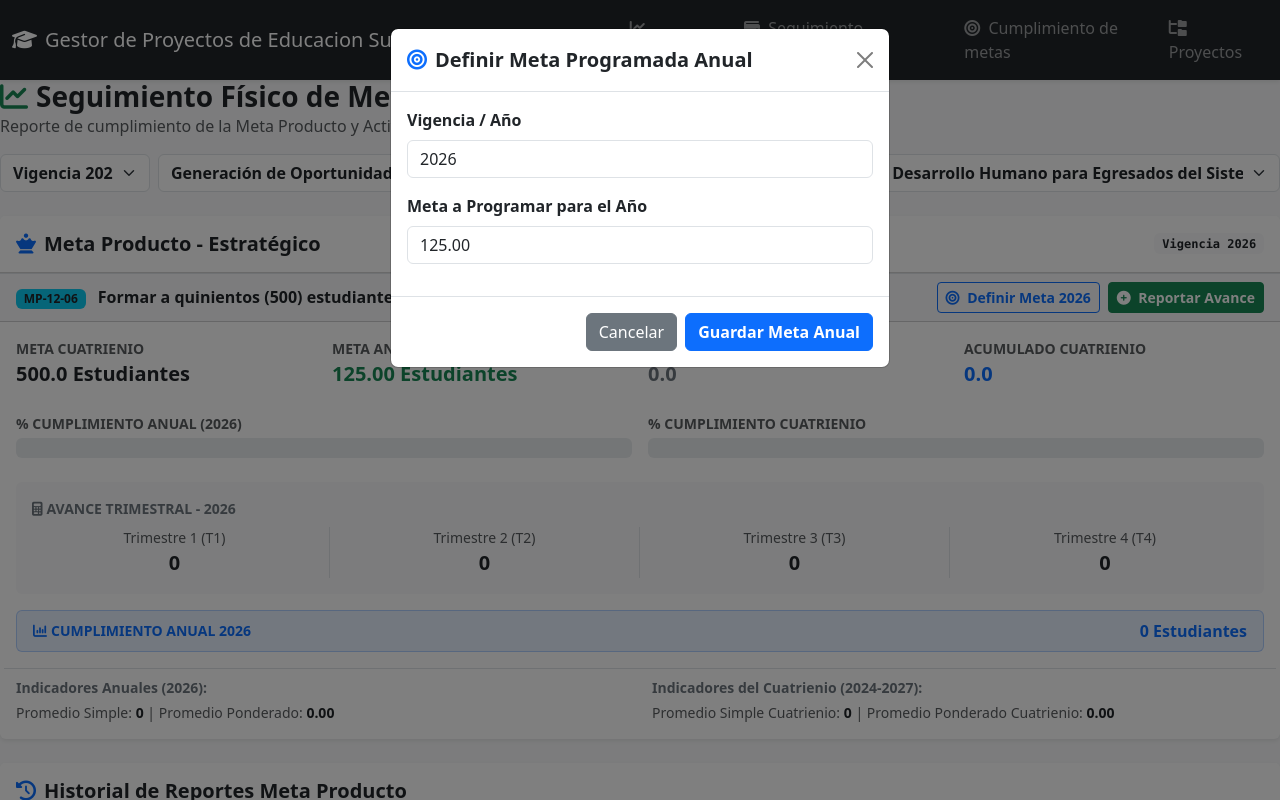
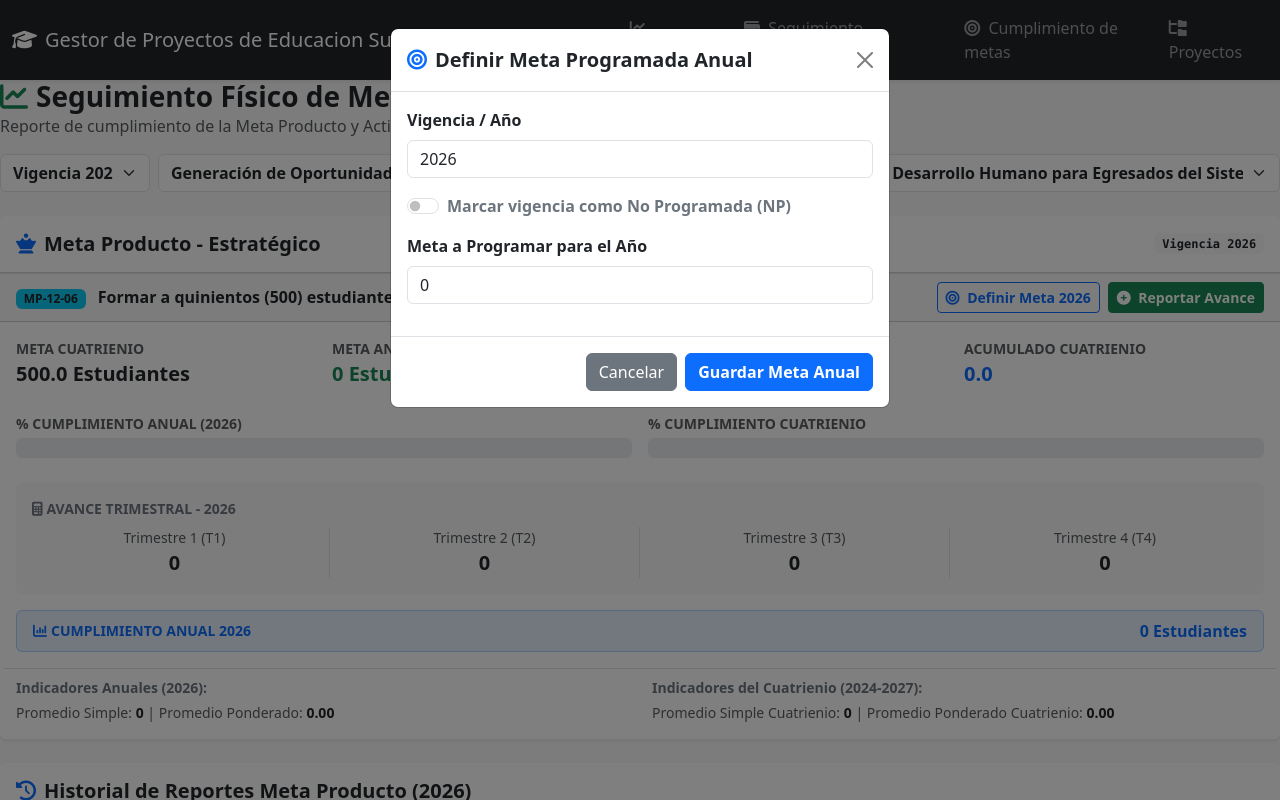
Before and after one commit to SrCristian18/manejo-proyectos-sed, a Spring Boot app: page /metas in a window 1280 px wide, after a click that opens the changed part. Run offline with Spring Boot 4, Linux system fonts and the light colour scheme; data comes from the database, SQL or seed files in the repository; empty tables hold one stand-in row (values such as "Sample post"); database files in the repository are not loaded.

Commit message:
fix(metas): corregir historial para estrategico e inversion y añadir NP a la definición de metas anuales

```diff
--- a/src/main/java/com/sed/gestor/proyectos/controller/WebController.java
+++ b/src/main/java/com/sed/gestor/proyectos/controller/WebController.java
@@ -246,13 +246,14 @@ public class WebController {
     //Agregar metas anuales
     @PostMapping("/metas/meta-anual/guardar")
     public String guardarMetaAnual(@RequestParam Long metaProductoId,
-                                     @RequestParam Long proyectoId,
-                                     @RequestParam Integer vigencia,
-                                     @RequestParam BigDecimal valorProgramado,
-                                     RedirectAttributes redirectAttributes) {
-        metaService.guardarMetaAnual(metaProductoId, vigencia, valorProgramado);
-        redirectAttributes.addFlashAttribute("mensajeExito", "Meta programada para la vigencia " + vigencia + " guardada correctamente.");
-
+                                   @RequestParam Long proyectoId,
+                                   @RequestParam Integer vigencia,
+                                   @RequestParam(required = false) BigDecimal valorProgramado,
+                                   @RequestParam(defaultValue = "false") boolean noProgramada,
+                                   RedirectAttributes redirectAttributes) {
+        metaService.guardarMetaAnual(metaProductoId, vigencia, valorProgramado, noProgramada);
+        redirectAttributes.addFlashAttribute("mensajeExito",
+                noProgramada ? "Vigencia marcada como No Programada (NP)." : "Meta anual guardada correctamente.");
         return "redirect:/metas?proyectoId=" + proyectoId + "&vigencia=" + vigencia;
     }
 
@@ -261,10 +262,12 @@ public class WebController {
     public String guardarActividadMetaAnual(@RequestParam Long actividadId,
                                             @RequestParam Long proyectoId,
                                             @RequestParam Integer vigencia,
-                                            @RequestParam BigDecimal valorProgramado,
+                                            @RequestParam(required = false) BigDecimal valorProgramado,
+                                            @RequestParam(defaultValue = "false") boolean noProgramada,
                                             RedirectAttributes redirectAttributes) {
-        metaService.guardarActividadMetaAnual(actividadId, vigencia, valorProgramado);
-        redirectAttributes.addFlashAttribute("mensajeExito", "Meta anual de la actividad guardada correctamente.");
+        metaService.guardarActividadMetaAnual(actividadId, vigencia, valorProgramado, noProgramada);
+        redirectAttributes.addFlashAttribute("mensajeExito",
+                noProgramada ? "Actividad marcada como No Programada (NP) para la vigencia." : "Meta anual de la actividad guardada correctamente.");
         return "redirect:/metas?proyectoId=" + proyectoId + "&vigencia=" + vigencia;
     }
 
--- a/src/main/java/com/sed/gestor/proyectos/dto/ActividadResumenDTO.java
+++ b/src/main/java/com/sed/gestor/proyectos/dto/ActividadResumenDTO.java
@@ -34,6 +34,8 @@ public class ActividadResumenDTO {
     private BigDecimal trimestre4 = BigDecimal.ZERO;
 
     private List<AvanceActividad> avances = new ArrayList<>();
+
+    private boolean noProgramada = false;
 
     public ActividadResumenDTO() {
     }
@@ -97,4 +99,7 @@ public class ActividadResumenDTO {
 
     public List<AvanceActividad> getAvances() { return avances; }
     public void setAvances(List<AvanceActividad> avances) { this.avances = avances; }
+
+    public boolean isNoProgramada() {return noProgramada;}
+    public void setNoProgramada(boolean noProgramada) {this.noProgramada = noProgramada;}
 }
--- a/src/main/resources/templates/metas.html
+++ b/src/main/resources/templates/metas.html
@@ -81,7 +81,11 @@
                 </div>
                 <div class="col-md-3">
                     <div class="small text-muted text-uppercase fw-bold" th:text="'Meta Anual Programada (' + ${vigencia} + ')'">Meta Anual</div>
-                    <div class="fs-5 fw-bold text-success" th:text="${resumenEstrategico.metaAnualProgramada + ' ' + metaProducto.unidadMedida}">125</div>
+                    <div th:if="${resumenEstrategico.noProgramada}" class="fs-5 fw-bold text-secondary">
+                        <span class="badge bg-secondary">NP (No Programada)</span>
+                    </div>
+                    <div th:unless="${resumenEstrategico.noProgramada}" class="fs-5 fw-bold text-success"
+                         th:text="${resumenEstrategico.metaAnualProgramada + ' ' + metaProducto.unidadMedida}">125</div>
                 </div>
                 <div class="col-md-3">
                     <div class="small text-muted text-uppercase fw-bold" th:text="'Línea Base (' + ${vigencia} + ')'">Línea Base</div>
@@ -97,7 +101,10 @@
             <div class="row g-3 mb-4">
                 <div class="col-md-6">
                     <div class="small text-muted text-uppercase fw-bold mb-1">% Cumplimiento Anual (<span th:text="${vigencia}">2026</span>)</div>
-                    <div class="progress" style="height: 20px;">
+                    <div th:if="${resumenEstrategico.noProgramada}" class="progress" style="height: 20px;">
+                        <div class="progress-bar bg-secondary fw-bold" role="progressbar" style="width: 100%;">No Programada (NP)</div>
+                    </div>
+                    <div th:unless="${resumenEstrategico.noProgramada}" class="progress" style="height: 20px;">
                         <div class="progress-bar bg-primary fw-bold" role="progressbar"
                              th:style="'width: ' + ${resumenEstrategico.porcentajeAnual} + '%'"
                              th:text="${resumenEstrategico.porcentajeAnual + '%'}">0%</div>
@@ -180,10 +187,21 @@
                                     <label class="form-label fw-semibold">Vigencia / Año</label>
                                     <input type="text" class="form-control" th:value="${vigencia}" readonly />
                                 </div>
+                                <div class="form-check form-switch mb-3">
+                                    <input class="form-check-input" type="checkbox" id="checkNpEstrategico" name="noProgramada" value="true"
+                                        th:checked="${resumenEstrategico.noProgramada}"
+                                        onchange="toggleInputMeta(this, 'inputMetaEstrategico')" />
+                                    <label class="form-check-label fw-semibold text-secondary" for="checkNpEstrategico">
+                                        Marcar vigencia como No Programada (NP)
+                                    </label>
+                        </div>
+
                         <div class="mb-3">
                                 <label class="form-label fw-semibold">Meta a Programar para el Año</label>
-                            <input type="number" step="0.01" name="valorProgramado" class="form-control"
-                                   th:value="${resumenEstrategico.metaAnualProgramada}" placeholder="Ej. 500" required />
+                                <input type="number" step="0.01" id="inputMetaEstrategico" name="valorProgramado" class="form-control"
+                                    th:value="${resumenEstrategico.metaAnualProgramada}"
+                                    th:disabled="${resumenEstrategico.noProgramada}"
+                                    placeholder="Ej. 500" required />
                         </div>
                     </div>
                     <div class="modal-footer">
@@ -198,7 +216,9 @@
     <!-- Historial de Avances Reportados Meta Producto -->
     <div th:if="${metaProducto != null}" class="card shadow-sm border-0 mb-4">
         <div class="card-header bg-white py-3">
-            <h5 class="fw-bold mb-0"><i class="fa-solid fa-clock-rotate-left text-primary me-2"></i>Historial de Reportes Meta Producto</h5>
+            <h5 class="fw-bold mb-0">
+                <i class="fa-solid fa-clock-rotate-left text-primary me-2"></i>Historial de Reportes Meta Producto (<span th:text="${vigencia}">2026</span>)
+            </h5>
         </div>
         <div class="card-body p-0">
             <div class="table-responsive">
@@ -214,10 +234,10 @@
                         </tr>
                     </thead>
                     <tbody>
-                        <tr th:if="${metaProducto.avances == null or metaProducto.avances.isEmpty()}">
-                            <td colspan="6" class="text-center text-muted py-3">No hay avances reportados para esta meta aún.</td>
+                        <tr th:if="${resumenEstrategico.avancesVigencia == null or resumenEstrategico.avancesVigencia.isEmpty()}">
+                            <td colspan="6" class="text-center text-muted py-3">No hay avances reportados para esta meta en este periodo.</td>
                         </tr>
-                        <tr th:each="av : ${metaProducto.avances}">
+                        <tr th:each="av : ${resumenEstrategico.avancesVigencia}">
                             <td class="fw-bold" th:text="${av.vigencia}">2026</td>
                             <td>
                                 <span class="fw-semibold" th:switch="${av.mes}">
@@ -237,7 +257,7 @@
                             </td>
                             <td><span class="badge bg-secondary" th:text="'T' + ${av.trimestre}">T1</span></td>
                             <td class="text-success fw-bold" th:text="${av.valorLogrado}">100</td>
-                            <td class="small" th:text="${av.observaciones != null ? av.observaciones : 'Sin observaciones'}">Obs</td>
+                            <td class="small" th:text="${av.observaciones != null and !av.observaciones.isEmpty() ? av.observaciones : 'Sin observaciones'}">Obs</td>
                             <td class="small text-muted" th:text="${#temporals.format(av.fechaReporte, 'yyyy-MM-dd HH:mm')}">2026-11-06</td>
                         </tr>
                     </tbody>
@@ -289,7 +309,11 @@
                         </div>
                         <div class="col-md-3">
                             <div class="small text-muted text-uppercase fw-bold" th:text="'Meta Anual (' + ${vigencia} + ')'">Meta Anual</div>
-                            <div class="fs-6 fw-bold text-success" th:text="${act.metaAnualProgramada + ' ' + act.unidadMedida}">0</div>
+                            <div th:if="${act.noProgramada}" class="fs-6 fw-bold text-secondary">
+                                <span class="badge bg-secondary">NP (No Programada)</span>
+                            </div>
+                            <div th:unless="${act.noProgramada}" class="fs-6 fw-bold text-success"
+                                 th:text="${act.metaAnualProgramada + ' ' + act.unidadMedida}">0</div>
                         </div>
                         <div class="col-md-3">
                             <div class="small text-muted text-uppercase fw-bold" th:text="'Línea Base (' + ${vigencia} + ')'">Línea Base</div>
@@ -305,7 +329,10 @@
                     <div class="row g-3 mb-3">
                         <div class="col-md-6">
                             <div class="small text-muted text-uppercase fw-bold mb-1">% Cumplimiento Anual (<span th:text="${vigencia}">2024</span>)</div>
-                            <div class="progress" style="height: 18px;">
+                            <div th:if="${act.noProgramada}" class="progress" style="height: 18px;">
+                                <div class="progress-bar bg-secondary fw-bold" role="progressbar" style="width: 100%;">No Programada (NP)</div>
+                            </div>
+                            <div th:unless="${act.noProgramada}" class="progress" style="height: 18px;">
                                 <div class="progress-bar bg-primary fw-bold" role="progressbar"
                                      th:style="'width: ' + ${act.porcentajeAnual} + '%'"
                                      th:text="${act.porcentajeAnual + '%'}">0%</div>
@@ -426,10 +453,20 @@
                                     <label class="form-label fw-semibold">Vigencia / Año</label>
                                     <input type="text" class="form-control" th:value="${vigencia}" readonly />
                                 </div>
+                                <div class="form-check form-switch mb-3">
+                                    <input class="form-check-input" type="checkbox" th:id="'checkNpAct-' + ${act.id}" name="noProgramada" value="true"
+                                        th:checked="${act.noProgramada}"
+                                        th:onchange="'toggleInputMeta(this, \'inputMetaAct-' + ${act.id} + '\')'" />
+                                    <label class="form-check-label fw-semibold text-secondary" th:for="'checkNpAct-' + ${act.id}">
+                                        Marcar vigencia como No Programada (NP)
+                                    </label>
+                                </div>
                                 <div class="mb-3">
                                 <label class="form-label fw-semibold">Meta a Programar para el Año</label>
-                                    <input type="number" step="0.01" name="valorProgramado" class="form-control"
-                                           th:value="${act.metaAnualProgramada}" placeholder="Ej. 100" required />
+                                        <input type="number" step="0.01" th:id="'inputMetaAct-' + ${act.id}" name="valorProgramado" class="form-control"
+                                            th:value="${act.metaAnualProgramada}"
+                                            th:disabled="${act.noProgramada}"
+                                            placeholder="Ej. 100" required />
                                 </div>
                             </div>
                             <div class="modal-footer">
@@ -592,6 +629,19 @@
             </div>
         </div>
     </div>
+
+    <script>
+        function toggleInputMeta(checkbox, inputId) {
+            const input = document.getElementById(inputId);
+            if (!input) return;
+            input.disabled = checkbox.checked;
+            input.required = !checkbox.checked;
+            if (checkbox.checked) {
+                input.value = '';
+            }
+        }
+    </script>
+
 </section>
 </body>
 </html>
```
Also changed, not shown: src/main/java/com/sed/gestor/proyectos/dto/MetaEstrategicoResumenDTO.java (+25 -0 lines), src/main/java/com/sed/gestor/proyectos/model/ActividadMetaAnual.java (+15 -0 lines), src/main/java/com/sed/gestor/proyectos/model/MetaAnual.java (+15 -0 lines), src/main/java/com/sed/gestor/proyectos/service/MetaService.java (+48 -12 lines). Lines whose indentation alone changed are shown as unchanged.
